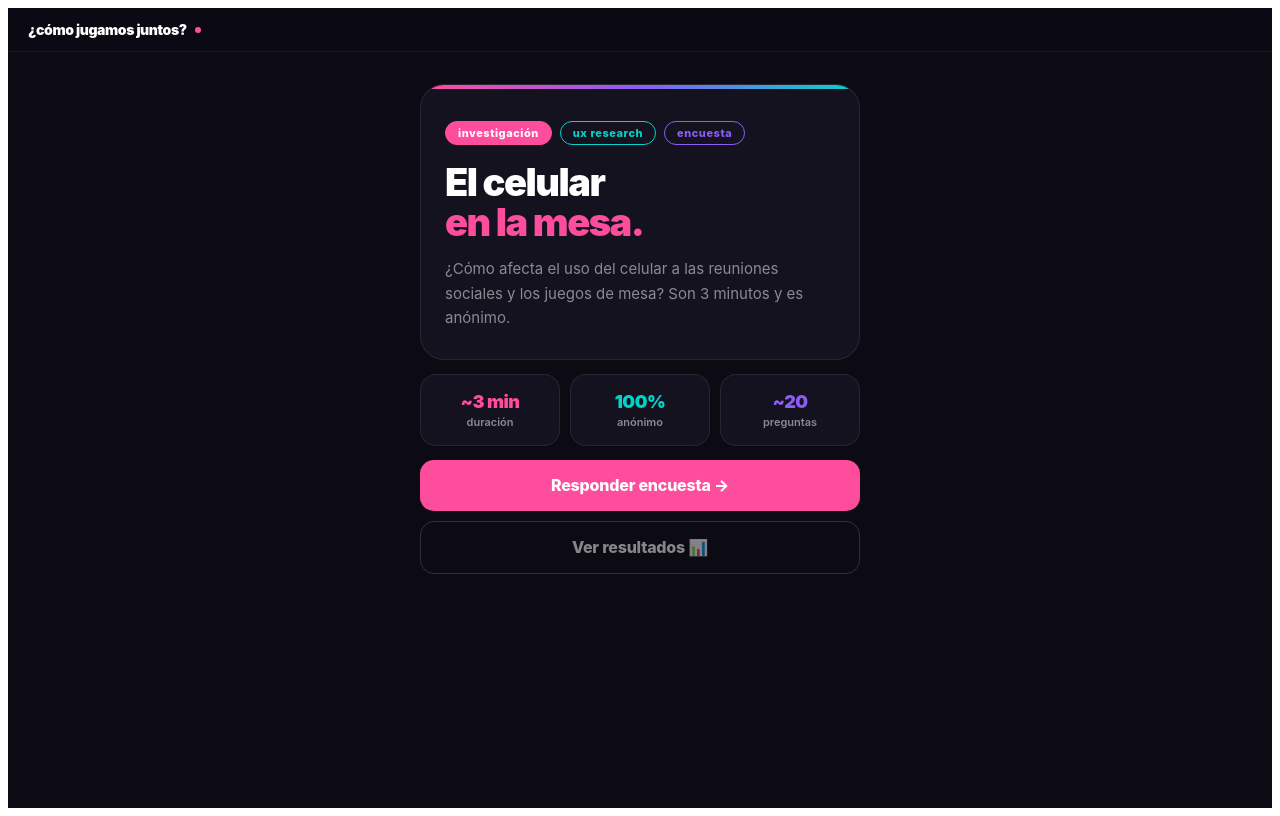
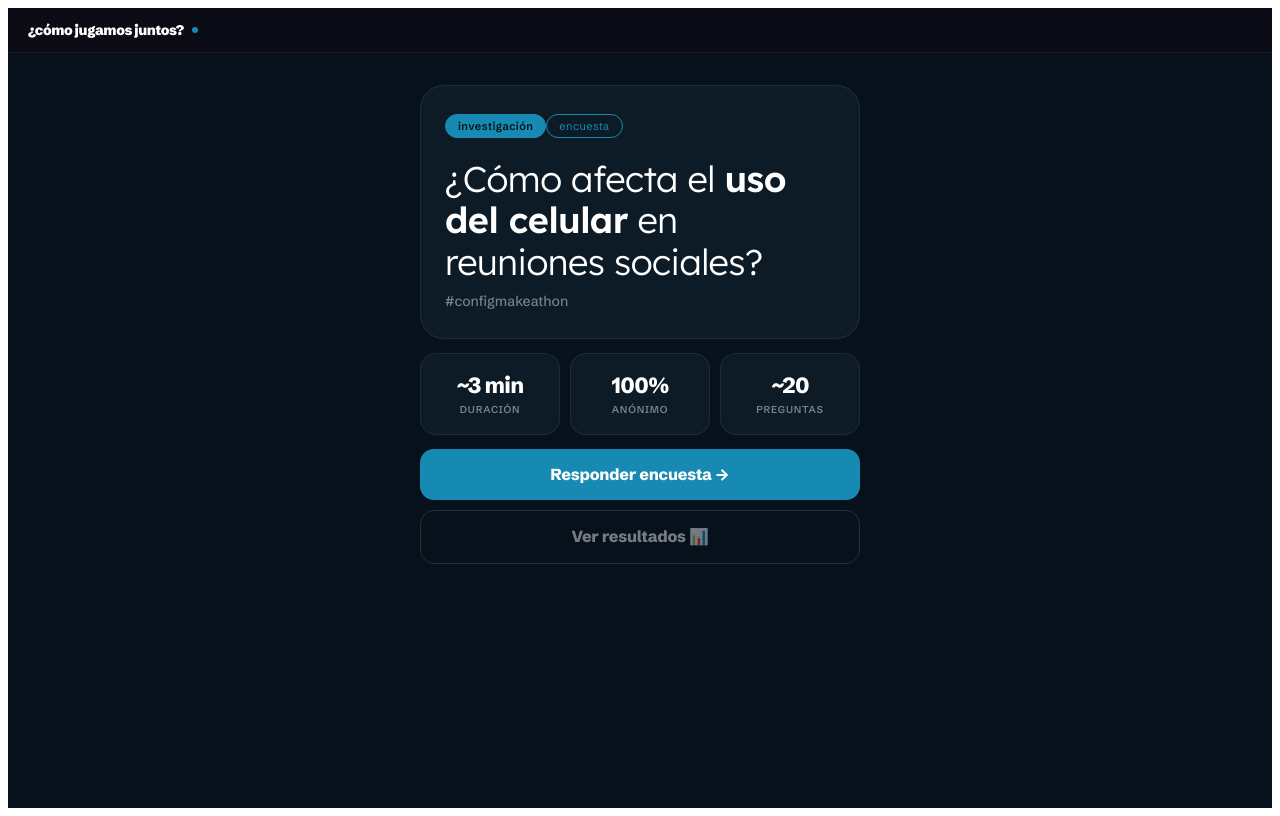
Before and after one commit to memeuxui/configmakeathonsurvey, a React (Vite) app: page / in a window 1280 px wide. Built offline with nearby package versions, Linux system fonts and the light colour scheme.

Commit message:
design: reemplazar rosa por azul primario en toda la app

```diff
--- a/src/App.jsx
+++ b/src/App.jsx
@@ -108,15 +108,16 @@ const db = {
 // 🎨 TOKENS — meme.uxui dark aesthetic (Figma-matched)
 // ─────────────────────────────────────────────────────────
 const C = {
-  bg:      "#0C0B14",
-  card:    "#151220",
-  card2:   "#1C1929",
-  border:  "rgba(255,255,255,0.08)",
-  borderS: "rgba(255,255,255,0.15)",
+  bg:      "#07111C",
+  card:    "#0D1B26",
+  card2:   "#122030",
+  border:  "rgba(255,255,255,0.07)",
+  borderS: "rgba(255,255,255,0.12)",
   ink:     "#FFFFFF",
-  sub:     "rgba(255,255,255,0.5)",
-  pink:    "#FF4D9D",
-  cyan:    "#00D4C8",
+  sub:     "rgba(255,255,255,0.45)",
+  primary: "#168AB2",
+  pink:    "#168AB2",
+  cyan:    "#168AB2",
   green:   "#7FE547",
   yellow:  "#FFE14D",
   violet:  "#8B5CF6",
@@ -124,7 +125,7 @@ const C = {
 };
 
 const SECTION_COLORS = {
-  "reuniones":     C.pink,
+  "reuniones":     C.primary,
   "juegos de mesa": C.cyan,
   "para cerrar":   C.violet,
 };
@@ -209,15 +210,15 @@ function buildFlow(answers) {
 // ─────────────────────────────────────────────────────────
 // 🧩 SHARED UI COMPONENTS
 // ─────────────────────────────────────────────────────────
-function Pill({ color, filled, children }) {
+function Pill({ color, filled, children, weight }) {
   return (
     <span style={{
       display:"inline-flex", alignItems:"center",
       background: filled ? color : "transparent",
-      color: filled ? (color===C.yellow||color===C.green||color===C.cyan ? "#0C0B14" : "#fff") : color,
+      color: filled ? "#07111C" : color,
       border: `1.5px solid ${color}`,
       padding:"4px 12px", borderRadius:99,
-      fontSize:11, fontWeight:800, letterSpacing:"0.05em", textTransform:"lowercase",
+      fontSize:11, fontWeight: weight || 700, letterSpacing:"0.04em", textTransform:"lowercase",
     }}>
       {children}
     </span>
@@ -271,8 +272,9 @@ export default function App() {
   };
 
   return (
-    <div style={{ minHeight:"100vh", background:C.bg, fontFamily:"'Inter',system-ui,sans-serif", WebkitFontSmoothing:"antialiased", color:C.ink }}>
+    <div style={{ minHeight:"100vh", background:C.bg, fontFamily:"'Schibsted Grotesk','Inter',system-ui,sans-serif", WebkitFontSmoothing:"antialiased", color:C.ink }}>
       <style>{`
+        @import url('https://fonts.googleapis.com/css2?family=Lexend+Deca:wght@300;400;500;600;700;800;900&family=Schibsted+Grotesk:ital,wght@0,400;0,500;0,600;0,700;0,800;0,900;1,400&display=swap');
         * { box-sizing:border-box; -webkit-tap-highlight-color:transparent; }
         @keyframes popIn { from{opacity:0;transform:scale(.95)} to{opacity:1;transform:scale(1)} }
         @keyframes slideUp { from{opacity:0;transform:translateY(18px)} to{opacity:1;transform:translateY(0)} }
@@ -284,7 +286,7 @@ export default function App() {
       <nav style={{ position:"sticky", top:0, zIndex:20, background:"rgba(12,11,20,0.85)", backdropFilter:"blur(16px)", WebkitBackdropFilter:"blur(16px)", borderBottom:`1px solid ${C.border}`, padding:"13px 20px", display:"flex", justifyContent:"space-between", alignItems:"center" }}>
         <div style={{ display:"flex", alignItems:"center", gap:8 }}>
           <span style={{ fontWeight:900, fontSize:14, color:C.ink, letterSpacing:"-0.4px" }}>¿cómo jugamos juntos?</span>
-          <span style={{ width:6, height:6, borderRadius:"50%", background:C.pink, display:"inline-block" }}/>
+          <span style={{ width:6, height:6, borderRadius:"50%", background:C.primary, display:"inline-block" }}/>
         </div>
         <div style={{ display:"flex", gap:8 }}>
           {screen!=="home" && <Btn small outline color={C.sub} onClick={()=>setScreen("home")}>inicio</Btn>}
@@ -311,45 +313,39 @@ function HomeScreen({ onSurvey, onResults }) {
     <div style={{ maxWidth:480, margin:"0 auto", padding:"32px 20px 80px", animation:"slideUp .3s ease" }}>
 
       {/* Hero card */}
-      <div style={{ background:C.card, border:`1px solid ${C.border}`, borderRadius:24, padding:"28px 24px", marginBottom:14, position:"relative", overflow:"hidden" }}>
-        {/* Decorative colored bar top */}
-        <div style={{ position:"absolute", top:0, left:0, right:0, height:4, background:`linear-gradient(90deg,${C.pink},${C.violet},${C.cyan})` }}/>
-
-        <div style={{ display:"flex", gap:8, flexWrap:"wrap", marginBottom:18, marginTop:8 }}>
-          <Pill color={C.pink} filled>investigación</Pill>
-          <Pill color={C.cyan}>ux research</Pill>
-          <Pill color={C.violet}>encuesta</Pill>
+      <div style={{ background:C.card, border:`1px solid ${C.border}`, borderRadius:24, padding:"28px 24px", marginBottom:14 }}>
+        <div style={{ display:"flex", gap:0, flexWrap:"wrap", marginBottom:20 }}>
+          <Pill color={C.primary} filled weight={600}>investigación</Pill>
+          <Pill color={C.primary} weight={300}>encuesta</Pill>
         </div>
 
-        <h1 style={{ fontSize:38, fontWeight:900, lineHeight:1.05, margin:"0 0 14px", letterSpacing:"-1.5px", color:C.ink }}>
-          El celular<br/><span style={{ color:C.pink }}>en la mesa.</span>
+        <h1 style={{ fontSize:36, fontWeight:300, lineHeight:1.15, margin:"0 0 10px", letterSpacing:"-0.5px", color:C.ink, fontFamily:"'Lexend Deca',sans-serif" }}>
+          ¿Cómo afecta el <strong style={{ fontWeight:600 }}>uso del celular</strong> en reuniones sociales?
         </h1>
 
-        <p style={{ fontSize:15, color:C.sub, lineHeight:1.65, margin:0 }}>
-          ¿Cómo afecta el uso del celular a las reuniones sociales y los juegos de mesa? Son 3 minutos y es anónimo.
-        </p>
+        <p style={{ fontSize:14, color:C.sub, margin:0, fontWeight:500 }}>#configmakeathon</p>
       </div>
 
       {/* Stats strip */}
       <div style={{ display:"grid", gridTemplateColumns:"1fr 1fr 1fr", gap:10, marginBottom:14 }}>
-        {[[C.pink,"~3 min","duración"],[C.cyan,"100%","anónimo"],[C.violet,"~20","preguntas"]].map(([bg,v,l])=>(
-          <div key={l} style={{ background:C.card, border:`1px solid ${C.border}`, borderRadius:16, padding:"16px 10px", textAlign:"center" }}>
-            <div style={{ fontSize:18, fontWeight:900, color:bg, letterSpacing:"-0.5px" }}>{v}</div>
-            <div style={{ fontSize:11, fontWeight:600, color:C.sub, marginTop:3 }}>{l}</div>
+        {[["~3 min","DURACIÓN"],["100%","ANÓNIMO"],["~20","PREGUNTAS"]].map(([v,l])=>(
+          <div key={l} style={{ background:C.card, border:`1px solid ${C.border}`, borderRadius:16, padding:"18px 10px", textAlign:"center" }}>
+            <div style={{ fontSize:22, fontWeight:800, color:C.ink, letterSpacing:"-0.5px" }}>{v}</div>
+            <div style={{ fontSize:10, fontWeight:600, color:C.sub, marginTop:4, letterSpacing:"0.08em" }}>{l}</div>
           </div>
         ))}
       </div>
 
       {/* CTAs */}
       <div style={{ display:"flex", flexDirection:"column", gap:10 }}>
-        <Btn onClick={onSurvey} bg={C.pink} color="#fff" fullWidth>Responder encuesta →</Btn>
+        <Btn onClick={onSurvey} bg={C.primary} color="#fff" fullWidth>Responder encuesta →</Btn>
         <Btn onClick={onResults} outline color={C.sub} fullWidth>Ver resultados 📊</Btn>
       </div>
 
       {!isConfigured && (
         <div style={{ marginTop:20, padding:"12px 16px", background:"rgba(255,227,77,0.08)", border:`1px solid ${C.yellow}44`, borderRadius:12 }}>
           <p style={{ fontSize:12, color:C.yellow, margin:0, fontWeight:600 }}>
-            ⚠️ Preview mode — usando almacenamiento local.<br/>Configurá Supabase en el archivo para producción.
+            ⚠️ Preview mode — usando almacenamiento local.
           </p>
         </div>
       )}
@@ -373,7 +369,7 @@ function SurveyView({ onDone }) {
   const q     = Q.find(x=>x.id===qid);
   const ans   = answers[qid];
   const total = flow.length;
-  const ac    = q?.section ? (SECTION_COLORS[q.section]||C.pink) : C.pink;
+  const ac    = q?.section ? (SECTION_COLORS[q.section]||C.primary) : C.primary;
 
   const canNext = () => {
     if (!q) return false;
@@ -425,7 +421,7 @@ function SurveyView({ onDone }) {
           <span style={{ position:"absolute", top:-14, left:-4, fontSize:100, fontWeight:900, color:ac, opacity:.07, lineHeight:1, userSelect:"none", pointerEvents:"none", zIndex:0 }}>
             {String(idx+1).padStart(2,"0")}
           </span>
-          <h2 style={{ position:"relative", zIndex:1, fontSize:22, fontWeight:800, color:C.ink, lineHeight:1.3, margin:0, paddingTop:10, letterSpacing:"-0.5px" }}>
+          <h2 style={{ position:"relative", zIndex:1, fontSize:22, fontWeight:800, color:C.ink, lineHeight:1.3, margin:0, paddingTop:10, letterSpacing:"-0.5px", fontFamily:"'Lexend Deca',sans-serif" }}>
             {q.text}
           </h2>
         </div>
@@ -524,7 +520,7 @@ function ThanksScreen({ onBack }) {
           Tus respuestas son anónimas y me ayudan un montón para la investigación. ✨
         </p>
       </div>
-      <Btn onClick={onBack} bg={C.pink} color="#fff" fullWidth>Volver al inicio</Btn>
+      <Btn onClick={onBack} bg={C.primary} color="#fff" fullWidth>Volver al inicio</Btn>
     </div>
   );
 }
@@ -553,7 +549,7 @@ function ResultsView({ resps, loading }) {
 
       {/* Header */}
       <div style={{ background:C.card, border:`1px solid ${C.border}`, borderRadius:20, padding:"22px 22px", marginBottom:16, display:"flex", justifyContent:"space-between", alignItems:"center", position:"relative", overflow:"hidden" }}>
-        <div style={{ position:"absolute", top:0, left:0, right:0, height:3, background:`linear-gradient(90deg,${C.pink},${C.violet},${C.cyan})` }}/>
+        <div style={{ position:"absolute", top:0, left:0, right:0, height:3, background:`linear-gradient(90deg,${C.primary},${C.violet},${C.cyan})` }}/>
         <div style={{ paddingTop:8 }}>
           <div style={{ display:"flex", gap:8, marginBottom:10, flexWrap:"wrap" }}>
             <Pill color={C.green} filled>resultados</Pill>
@@ -562,7 +558,7 @@ function ResultsView({ resps, loading }) {
           <h2 style={{ fontSize:20, fontWeight:900, margin:0, letterSpacing:"-0.5px" }}>¿Cómo jugamos juntos?</h2>
           <p style={{ fontSize:13, color:C.sub, margin:"4px 0 0", fontWeight:500 }}>{resps.length} respuesta{resps.length!==1?"s":""} recibida{resps.length!==1?"s":""}</p>
         </div>
-        <div style={{ background:C.pink, color:"#fff", padding:"12px 18px", borderRadius:14, fontSize:30, fontWeight:900, flexShrink:0 }}>
+        <div style={{ background:C.primary, color:"#fff", padding:"12px 18px", borderRadius:14, fontSize:30, fontWeight:900, flexShrink:0 }}>
           {resps.length}
         </div>
       </div>
@@ -571,7 +567,7 @@ function ResultsView({ resps, loading }) {
       <div style={{ display:"flex", gap:8, marginBottom:16 }}>
         {[["charts","📊 gráficos"],["open","💬 abiertas"]].map(([t,l]) => (
           <button key={t} onClick={()=>setTab(t)}
-            style={{ flex:1, padding:"12px", border:`1.5px solid ${tab===t ? C.pink : C.border}`, borderRadius:12, background: tab===t ? C.pink+"22" : "transparent", color: tab===t ? C.pink : C.sub, fontSize:14, fontWeight:800, cursor:"pointer", fontFamily:"inherit", transition:"all .15s" }}>
+            style={{ flex:1, padding:"12px", border:`1.5px solid ${tab===t ? C.primary : C.border}`, borderRadius:12, background: tab===t ? C.primary+"22" : "transparent", color: tab===t ? C.primary : C.sub, fontSize:14, fontWeight:800, cursor:"pointer", fontFamily:"inherit", transition:"all .15s" }}>
             {l}
           </button>
         ))}
@@ -580,7 +576,7 @@ function ResultsView({ resps, loading }) {
       {tab==="charts" && Q.filter(q=>q.type!=="open").map(q => {
         const s  = stats[q.id];
         if (!s || s.total===0) return null;
-        const ac = q.section ? (SECTION_COLORS[q.section]||C.pink) : C.pink;
+        const ac = q.section ? (SECTION_COLORS[q.section]||C.primary) : C.primary;
         const isOpen = open===q.id;
         return (
           <div key={q.id} style={{ marginBottom:8, border:`1px solid ${C.border}`, borderRadius:16, background:C.card, overflow:"hidden" }}>
@@ -613,7 +609,7 @@ function ResultsView({ resps, loading }) {
             {answers.length===0
               ? <p style={{ fontSize:13, color:C.sub, fontStyle:"italic", margin:0 }}>Sin respuestas todavía</p>
               : answers.map((a,i) => (
-                <div key={i} style={{ padding:"12px 14px", background:C.card2, borderRadius:10, fontSize:14, color:C.sub, lineHeight:1.6, marginBottom:8, borderLeft:`3px solid ${C.pink}` }}>
+                <div key={i} style={{ padding:"12px 14px", background:C.card2, borderRadius:10, fontSize:14, color:C.sub, lineHeight:1.6, marginBottom:8, borderLeft:`3px solid ${C.primary}` }}>
                   "{a}"
                 </div>
               ))
```
